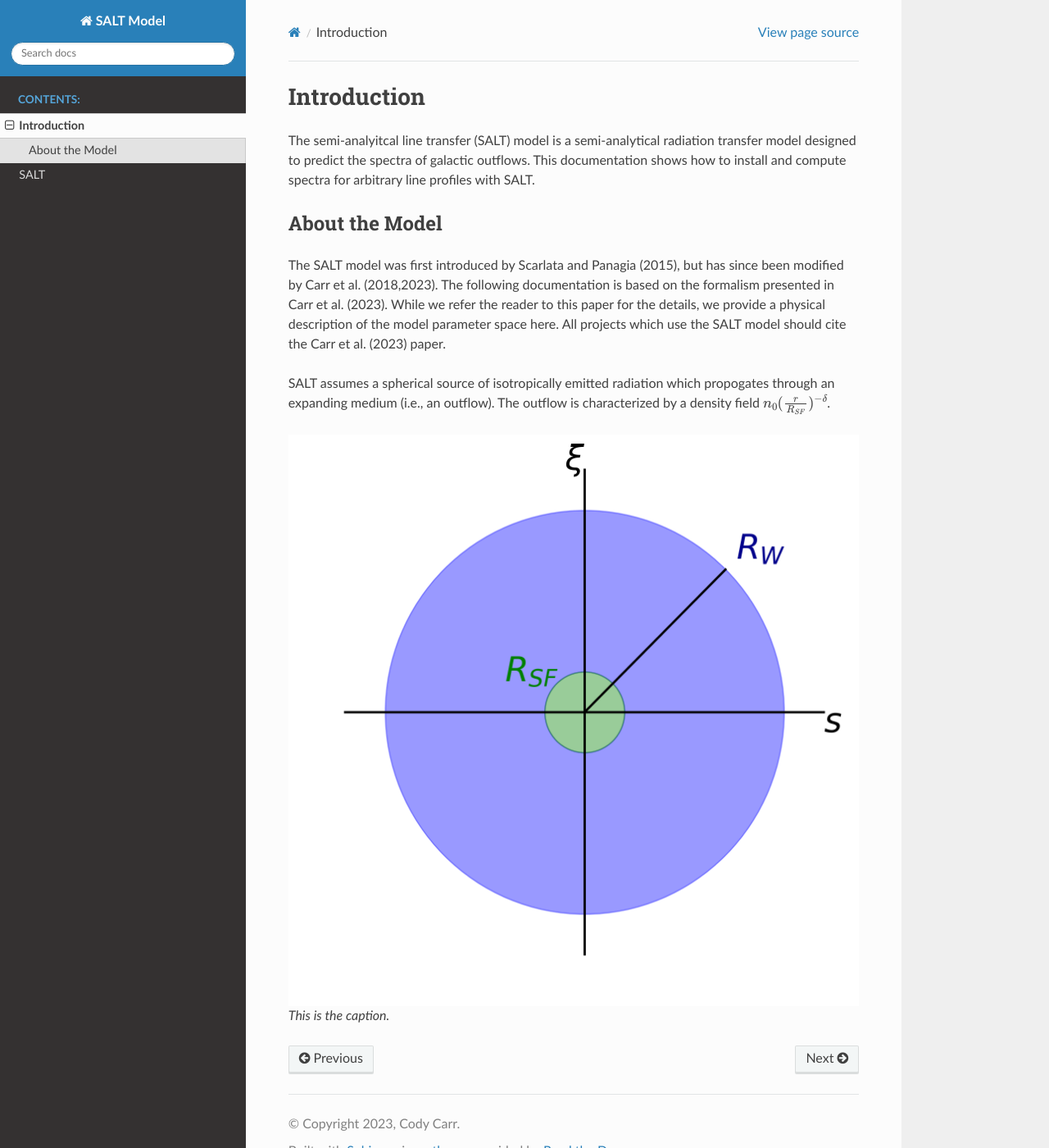
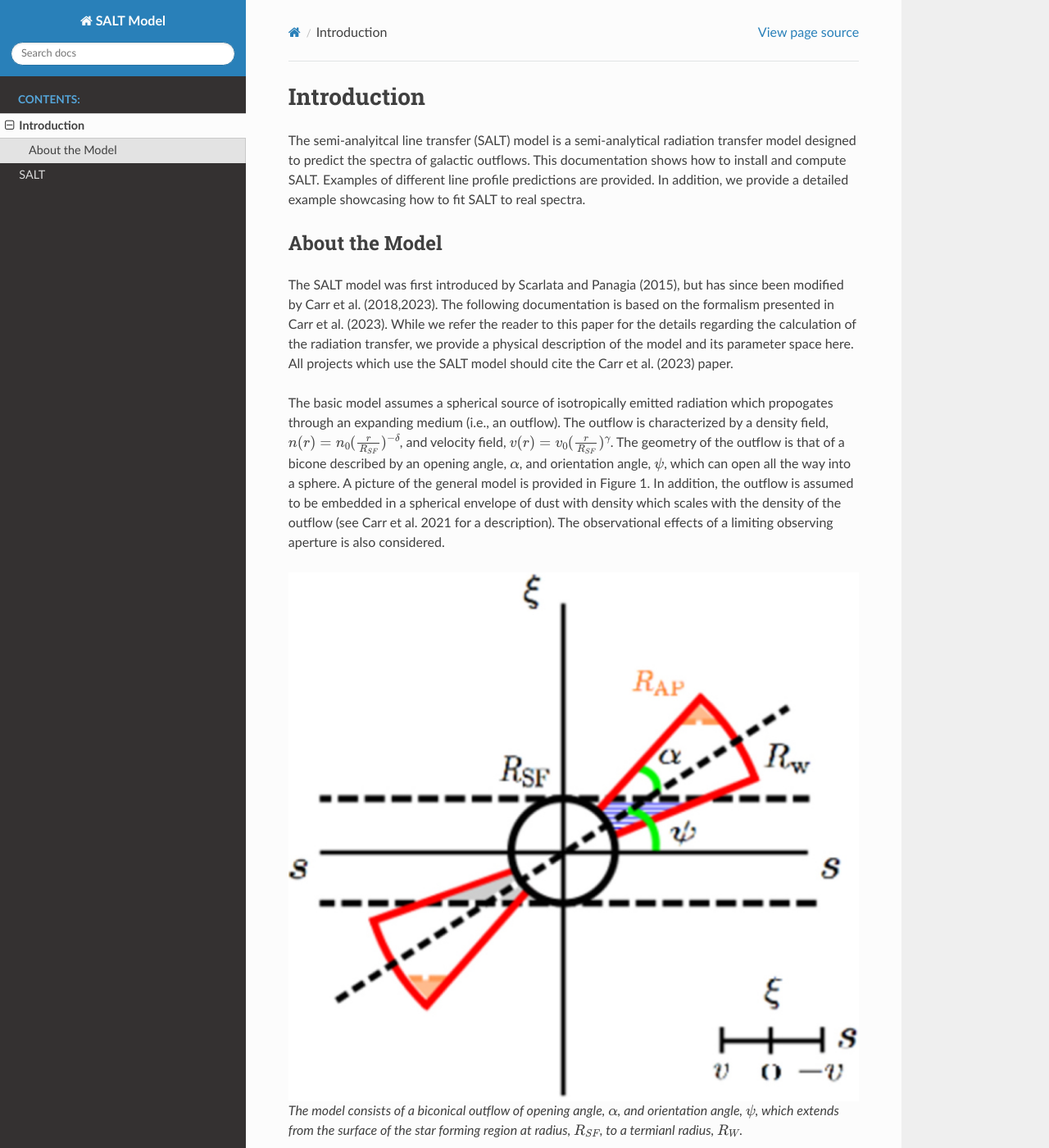
Before and after one commit to CodyCarr/SALT, a Sphinx documentation site: the page built from docs/source/intro.rst, in a window 1280 px wide and 1400 px high. Shown: the whole window at 82% size. Built offline with Sphinx 7.4.7 and the Read the Docs theme 2.0.0, drawn with Linux system fonts in a browser that asks for light colours; some of the changed text lies outside the part shown.

Commit message:
updates to intro

```diff
--- a/docs/source/intro.rst
+++ b/docs/source/intro.rst
@@ -1,23 +1,47 @@
 Introduction
 ============
 
-The semi-analyitcal line transfer (SALT) model is a semi-analytical
-radiation transfer model designed to predict the spectra of galactic outflows.
-This documentation shows how to install and compute spectra for arbitrary
-line profiles with SALT.
+The semi-analyitcal line transfer (SALT) model is a semi-analytical radiation transfer model designed to predict the spectra of galactic outflows.  This documentation shows how to install and compute SALT.  Examples of different line profile predictions are provided.  In addition, we provide a detailed example showcasing how to fit SALT to real spectra.
 
 About the Model
 ***************
 
 The SALT model was first introduced by Scarlata and Panagia (2015), but has since been modified by Carr et al. (2018,2023).  The
 following documentation is based on the formalism presented in Carr et al. (2023).  While we refer the reader to this paper for
-the details, we provide a physical description of the model parameter space here.  All projects which use the SALT model should
-cite the Carr et al. (2023) paper.
+the details regarding the calculation of the radiation transfer, we provide a physical description of the model and its parameter space here.  All projects which use the SALT model should cite the Carr et al. (2023) paper.
 
-SALT assumes a spherical source of isotropically emitted radiation which propogates through an expanding medium (i.e., an outflow).
-The outflow is characterized by a density field :math:`n_0(\frac{r}{R_{SF}})^{-\delta}`.
+The basic model assumes a spherical source of isotropically emitted radiation which propogates through an expanding medium (i.e., an outflow).  The outflow is characterized by a density field, :math:`n(r)=n_0(\frac{r}{R_{SF}})^{-\delta}`, and velocity field, :math:`v(r)=v_0(\frac{r}{R_{SF}})^{\gamma}`.  The geometry of the outflow is that of a bicone described by an opening angle, :math:`\alpha`, and orientation angle, :math:`\psi`, which can open all the way into a sphere.  A picture of the general model is provided in Figure 1.  In addition, the outflow is assumed to be embedded in a spherical envelope of dust with density which scales with the density of the outflow (see Carr et al. 2021 for a description).  The observational effects of a limiting observing aperture is also considered.
 
-.. figure:: ../../images/f1.png
+.. figure:: ../../images/f1.jpg
    :class: with-border
 
-   This is the caption.
+   The model consists of a biconical outflow of opening angle, :math:`\alpha`, and orientation angle, :math:`\psi`, which extends from the surface of the star forming region at radius, :math:`R_{SF}`, to a termianl radius, :math:`R_{W}`.
+
+The SALT model represents a solution to the radiation transfer of resonant photons through the outflow.  In addition, SALT can handle fluorescent emission following resonant scattering (see Scarlata and Panagia 2015 for a description).  In the rest of this tutorial we show how to use the SALT model to fit various line profiles to constrain the underlying model described above.  All free paraemters are provided in Table 1. `
+
+.. list-table:: Free parameters in SALT
+   :widths: 25 100
+   :header-rows: 1
+
+   * - Parameter
+     - Description
+   * - :math:`\alpha`
+     - half opening angle
+   * - :math:`\psi`
+     - orientation angle
+   * - :math:`\tau`
+     - optical depth divided by :math:`f_{ul}\lambda_{ul}\ [\AA^{-1}]`
+   * - :math:`\gamma`
+     - velocity field power law index
+   * - :math:`v_{0}`
+     - launch velocity [km\ s^{-1}]
+   * - :math:`v_{\infty}`
+     - terminal velocity [km\ s^{-1}]
+   * - :math:`\delta`
+     - density field power law index
+   * - :math:`\kappa`
+     - dust opacity multiplied by :math:`R_{SF}n_{0,dust}`
+   * - :math:`v_{ap}`
+     - velocity field at :math:`R_{AP}`
+   * - :math:`f_c`
+     - covering fraction inside outflow
```
Also changed, not shown: images/f1.jpg (added), 7 other files.
